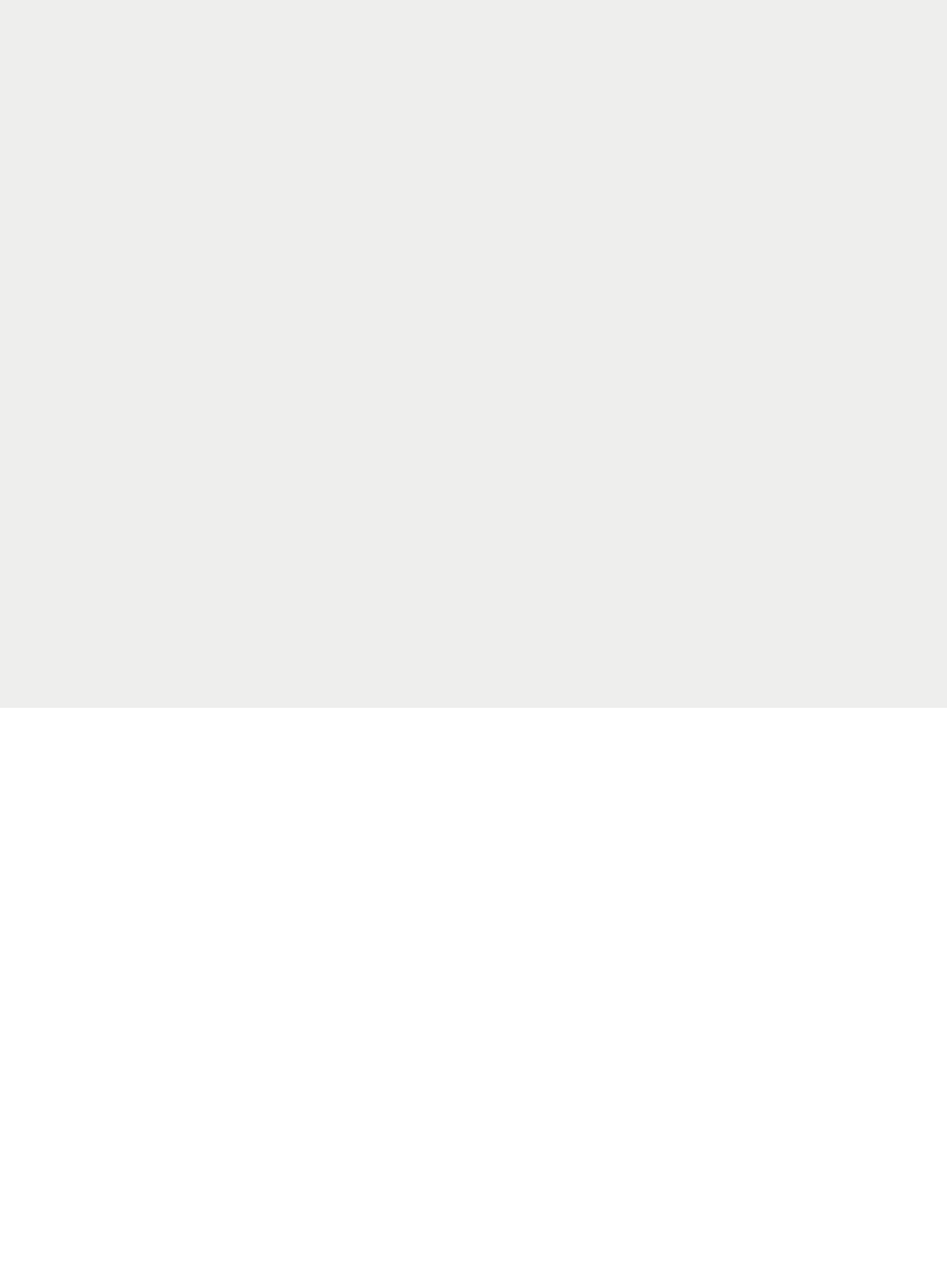
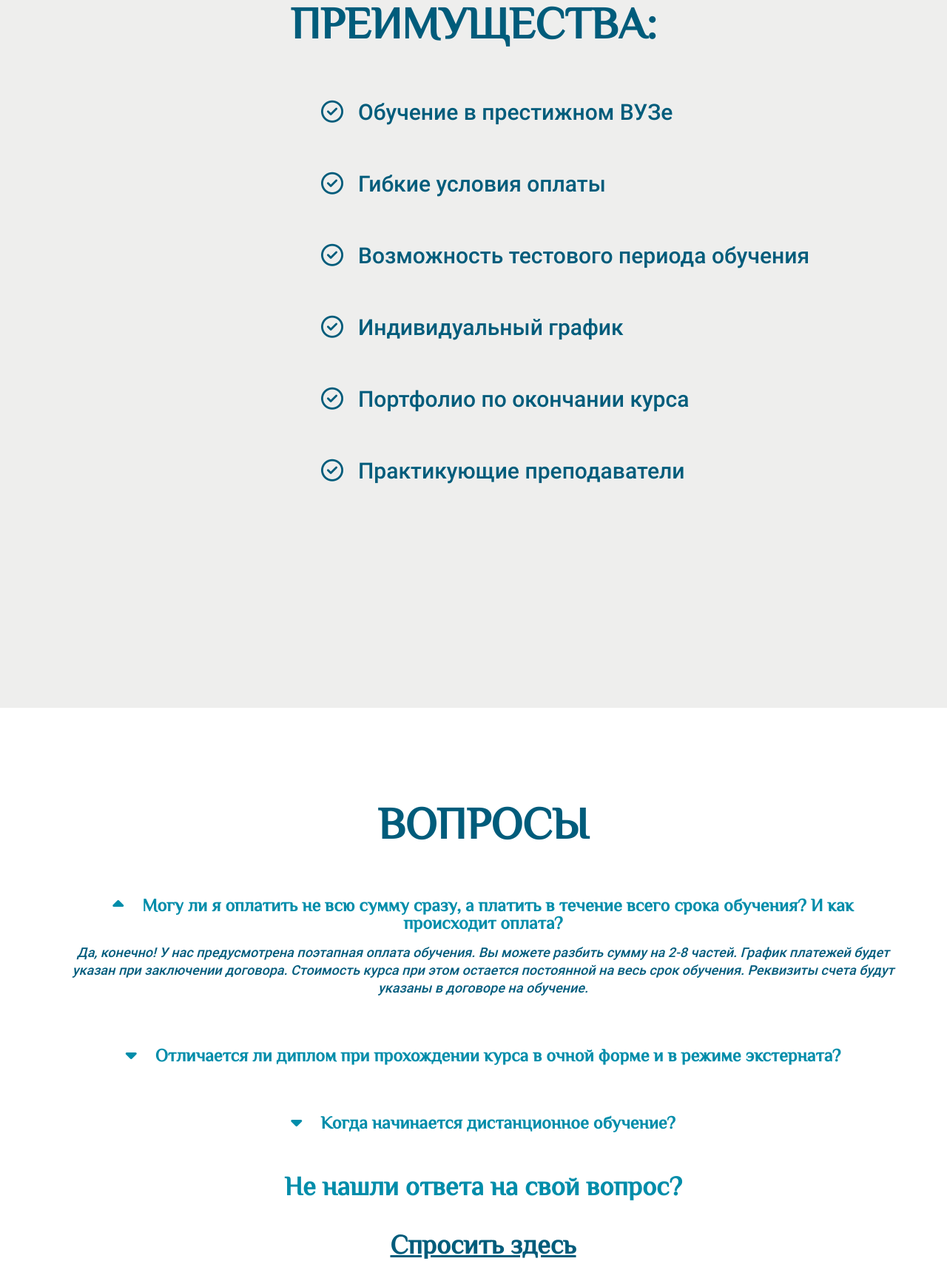
Before and after one commit to LexinFrom02/final-bs, a plain HTML site: page index.html in a window 1280 px wide. Shown: the part 2285-3994 px from the top of the page at 74% size. Drawn offline with nearby package versions, Linux system fonts and the light colour scheme; a web font is replaced by a local one.

Commit message:
after pulling

```diff
--- a/index.html
+++ b/index.html
@@ -8,6 +8,7 @@
     <title>Дизайн и верстка полиграфической продукции в ADOBE ILLUSTRATOR</title>
     <link href="https://cdn.jsdelivr.net/npm/bootstrap@5.1.3/dist/css/bootstrap.min.css" rel="stylesheet" integrity="sha384-1BmE4kWBq78iYhFldvKuhfTAU6auU8tT94WrHftjDbrCEXSU1oBoqyl2QvZ6jIW3" crossorigin="anonymous">
     <script src="https://cdn.jsdelivr.net/npm/bootstrap@5.1.3/dist/js/bootstrap.bundle.min.js" integrity="sha384-ka7Sk0Gln4gmtz2MlQnikT1wXgYsOg+OMhuP+IlRH9sENBO0LRn5q+8nbTov4+1p" crossorigin="anonymous"></script>
+    <script src="https://kit.fontawesome.com/ee900b38c4.js" crossorigin="anonymous"></script>
     <link rel="stylesheet" type="text/css" href="style/main.css">
 </head>
 
@@ -109,11 +110,47 @@
             </div>
         </div>
     </div>
-    <div class="advantages"></div>
-    <div class="questions"></div>
+    <div class="advantages">
+        <div class="container">
+            <p>ПРЕИМУЩЕСТВА:</p>
+            <ul class="advantages-list">
+                <li><i class="fa-regular fa-circle-check"></i>Обучение в престижном ВУЗе</li>
+                <li><i class="fa-regular fa-circle-check"></i>Гибкие условия оплаты</li>
+                <li><i class="fa-regular fa-circle-check"></i>Возможность тестового периода обучения</li>
+                <li><i class="fa-regular fa-circle-check"></i>Индивидуальный график</li>
+                <li><i class="fa-regular fa-circle-check"></i>Портфолио по окончании курса</li>
+                <li><i class="fa-regular fa-circle-check"></i>Практикующие преподаватели</li>
+            </ul>
+        </div>
+    </div>
+    <div class="questions">
+        <div class="container questions-container">
+            <p>ВОПРОСЫ</p>
+            <div>
+                <p id="question-content-0"><i class="fa fa-caret-up" aria-hidden="true"></i>Могу ли я оплатить не всю сумму сразу, а платить в течение всего срока обучения? И как происходит оплата?</p>
+                <p id="question-content-1">Да, конечно! У нас предусмотрена поэтапная оплата обучения. Вы можете разбить сумму на 2-8 частей. График платежей будет указан при заключении договора. Стоимость курса при этом остается постоянной на весь срок обучения. Реквизиты счета будут указаны в договоре на обучение.</p>
+            </div>
+            <div>
+                <p id="question-content-0"><i class="fa fa-caret-down" aria-hidden="true"></i>Отличается ли диплом при прохождении курса в очной форме и в режиме экстерната?</p>
+            </div>
+            <div>
+                <p id="question-content-0"><i class="fa fa-caret-down" aria-hidden="true"></i>Когда начинается дистанционное обучение?</p>
+            </div>
+            <div>
+                <p id="dont-find-text">Не нашли ответа на свой вопрос?</p>
+                <p><a id="ask-here" href="#">Спросить здесь</a></p>
+            </div>
+        </div>
+    </div>
     <div class="reviews"></div>
     <div class="contact-us"></div>
-    <div class="footer"></div>
+    <div class="footer">
+        <div class="container">
+            <div id="footer-content-1">© 2018 Образовательный центр</div>
+            <div id="footer-content-2">Любое использование материалов допускается только при соблюдении правил перепечатки и при наличии гиперссылки</div>
+            <div id="footer-content-3">Политика организации в отношении обработки персональных данных</div>
+        </div>
+    </div>
 
 </body>
 
--- a/style/main.css
+++ b/style/main.css
@@ -68,6 +68,7 @@
 .advantages {
     height: 1080px;
     background-color: #eeeeed;
+    padding-top: 126px;
 }
 
 .questions {
@@ -247,3 +248,105 @@ ul#top-nav-list li {
     font-weight: 400;
     color: #008daa;
 }
+
+.advantages {
+    text-align: center;
+    font-family: Philosopher;
+    font-size: 60px;
+    line-height: 60px;
+    font-weight: 700;
+    color: #005c7b;
+}
+
+.advantages-list {
+    list-style-type: none;
+    font-family: 'Roboto';
+    font-size: 30px;
+    line-height: 48px;
+    font-weight: 400;
+    color: #005c7b;
+    text-align: left;
+    margin-left: 320px;
+}
+
+#footer-content-1 {
+    font-family: Roboto;
+    font-size: 24px;
+    /* line-height: 30px; */
+    font-weight: 400;
+    color: #eeeeed;
+}
+
+#footer-content-2 {
+    font-family: Roboto;
+    font-size: 24px;
+    line-height: 30px;
+    font-weight: 400;
+    color: #eeeeed;
+    font-size: 18px;
+    }
+
+#footer-content-3 {
+    color: #eeeeed;
+    font-size: 18px;
+    text-decoration: underline;
+}
+
+.fa-circle-check {
+    margin: 57px 20px 0 0;
+}
+
+.questions {
+    text-align: center;
+    font-family: Philosopher;
+    font-size: 60px;
+    line-height: 60px;
+    font-weight: 700;
+    color: #005c7b;
+    padding: 128px 0 0 26px;
+}
+
+#question-content-0 {
+    font-family: Philosopher;
+    font-size: 24px;
+    line-height: 24px;
+    font-weight: 700;
+    color: #008daa;
+    padding-top: 50px;
+}
+
+#question-content-1 {
+    font-family: Roboto;
+    font-size: 18px;
+    line-height: 24px;
+    font-weight: 400;
+    font-style: italic;
+    color: #005c7d;
+}
+
+.fa-caret-up, .fa-caret-down {
+    margin-right: 25px;
+}
+
+.questions-container {
+    width: 100%;
+}
+
+#dont-find-text {
+    font-family: Philosopher;
+    font-size: 36px;
+    line-height: 36px;
+    font-weight: 700;
+    color: #008daa;
+    padding-bottom: 7px;
+    padding-top: 41px;
+}
+
+#ask-here {
+    font-family: Philosopher;
+    font-size: 36px;
+    line-height: 36px;
+    font-weight: 700;
+    color: #005c7b;
+    text-decoration: underline;
+}
```
